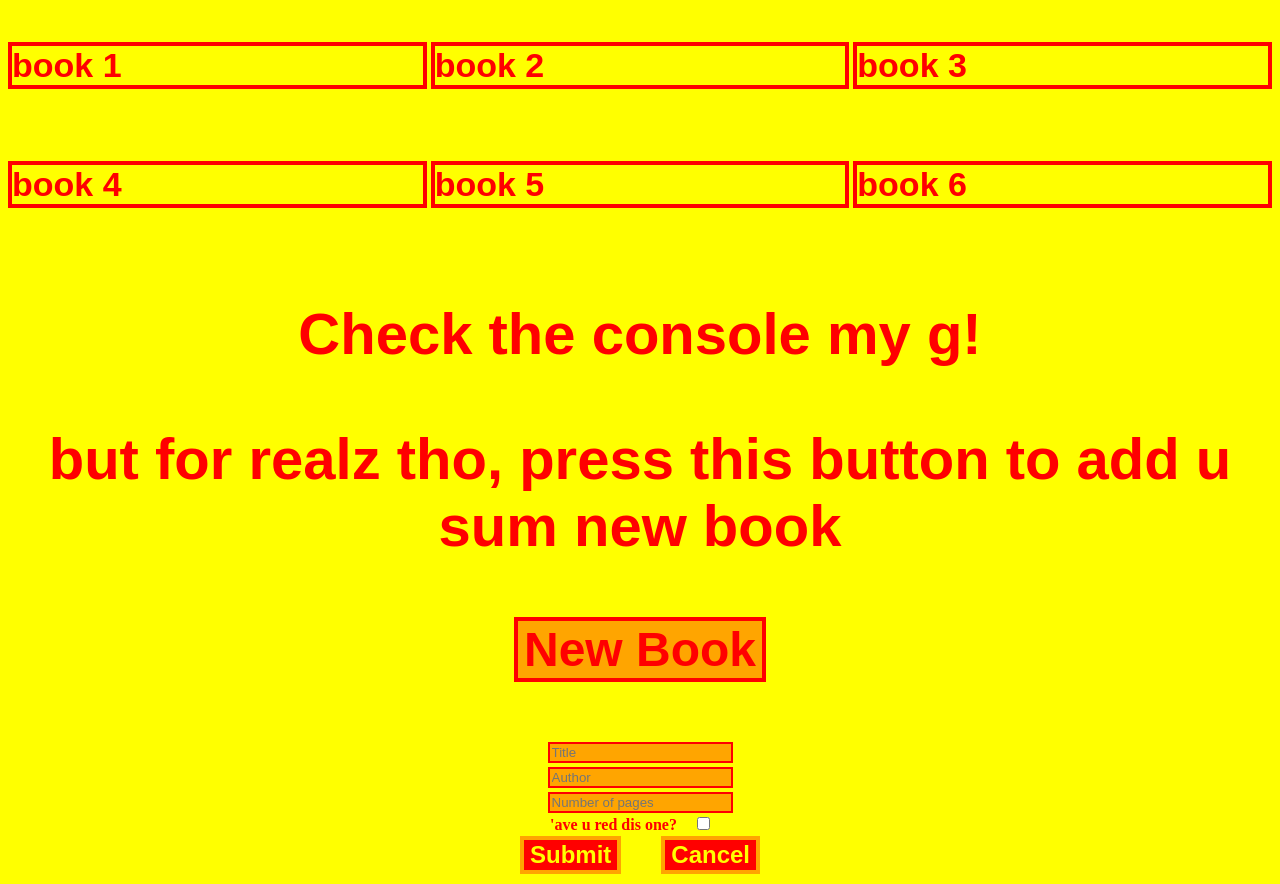
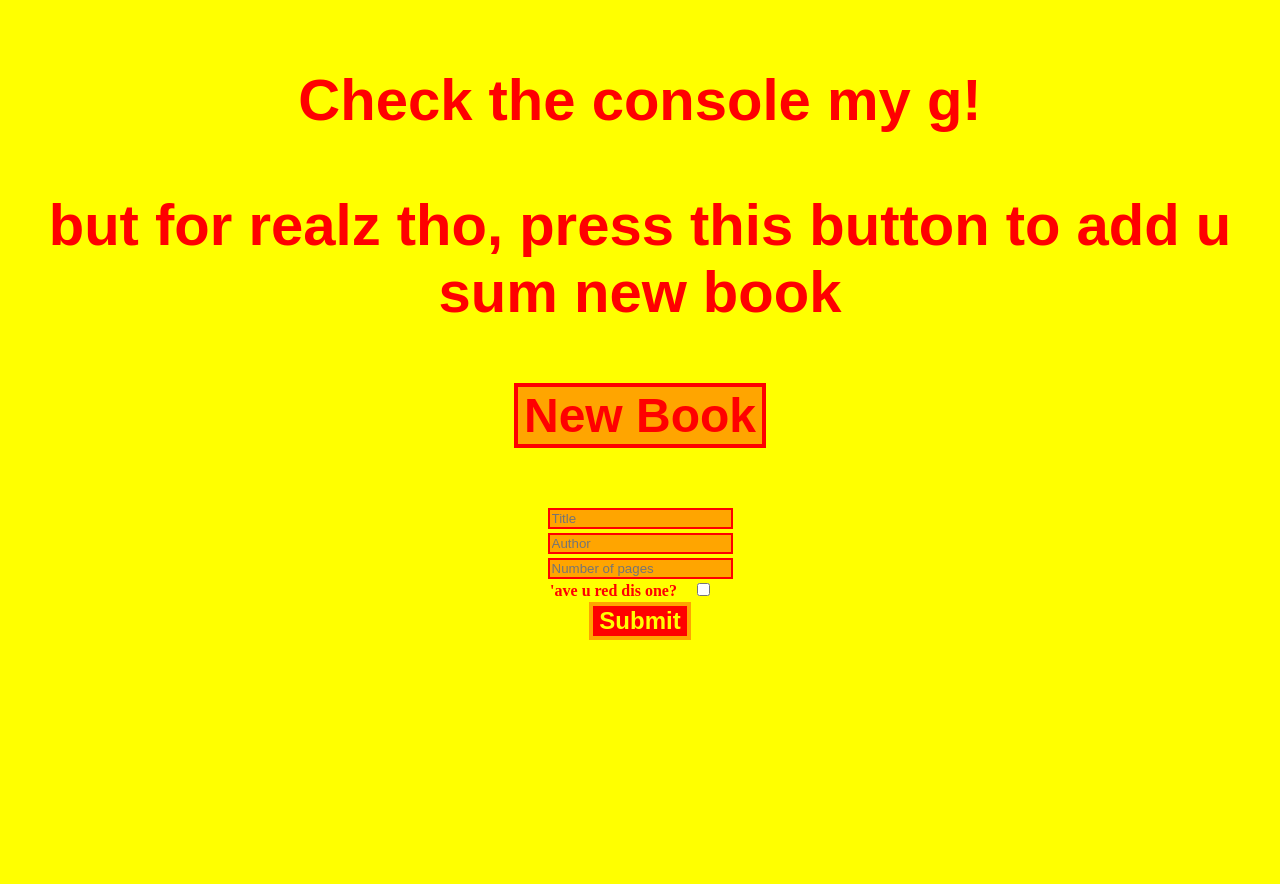
Before and after one commit to 1c3T1m3/OdLibrary, a plain HTML site: page index.html in a window 1280 px wide. Both pictures are taken after a click on the button "New Book". After the commit the page ends 800 px from the top, so only its background shows below. Drawn offline with Linux system fonts and the light colour scheme.

Commit message:
It creates new books in the grid, only the 'delete' button is left.

```diff
--- a/index.html
+++ b/index.html
@@ -9,12 +9,6 @@
 <body>
     <script src="js-file.js"></script>
     <div id="Books">
-        <pre id="bookData1">book 1</pre>
-        <pre id="bookData2">book 2</pre>
-        <pre id="bookData3">book 3</pre>
-        <pre id="bookData4">book 4</pre>
-        <pre id="bookData5">book 5</pre>
-        <pre id="bookData6">book 6</pre>
     </div>
     <p>Check the console my g!</p>
     <p>but for realz tho, press this button to add u sum new book</p>
--- a/js-file.js
+++ b/js-file.js
@@ -29,14 +29,12 @@ daCounter = 0;
 
 // Create a break line element
 var br = document.createElement("br");
-var cunta = 1;
 function GFG_Fun() {
           function usefulScript(){
           if(tstTtl.value != '' && tstAthr.value != '' && tstPgs.value != ''){
           nuBuk = new Book(tstTtl.value, tstAthr.value, tstPgs.value, tstRd.checked)
           addBookToLibrary(nuBuk);
-          document.getElementById("bookData"+String(cunta)).innerHTML =String(tstTtl.value)+"\n"+String(tstAthr.value)+"\n"+String(tstPgs.value)+"\n"+String(tstRd.checked);
-          cunta +=1;}
+          document.getElementById("Books").appendChild(document.createElement("pre")).innerHTML ="Title: "+String(tstTtl.value)+"\n"+"Author: "+String(tstAthr.value)+"\n"+"Pages: "+String(tstPgs.value)+"\n"+"Read: "+String(tstRd.checked);}
         }
 if  (daCounter < 1){ //This prevents the button from creating more than one submit forms.
   daCounter += 1;
@@ -82,11 +80,6 @@ TITLE.setAttribute("placeholder", "Title");
             s.setAttribute("type", "submit");
             s.setAttribute("value", "Submit");
             s.setAttribute("class", "frmBtn");
-            // create a cancel button
-            var c = document.createElement("input");
-            c.setAttribute("type", "submit");
-            c.setAttribute("value", "Cancel");
-            c.setAttribute("class", "frmBtn");
 
             // Append the full name input to the form
             form.appendChild(TITLE);
@@ -109,8 +102,6 @@ TITLE.setAttribute("placeholder", "Title");
 
             // Append the submit button to the form
             form.appendChild(s);
-            // Append the submit button to the form
-            form.appendChild(c);
 
 
             document.getElementsByTagName("body")[0]
```
